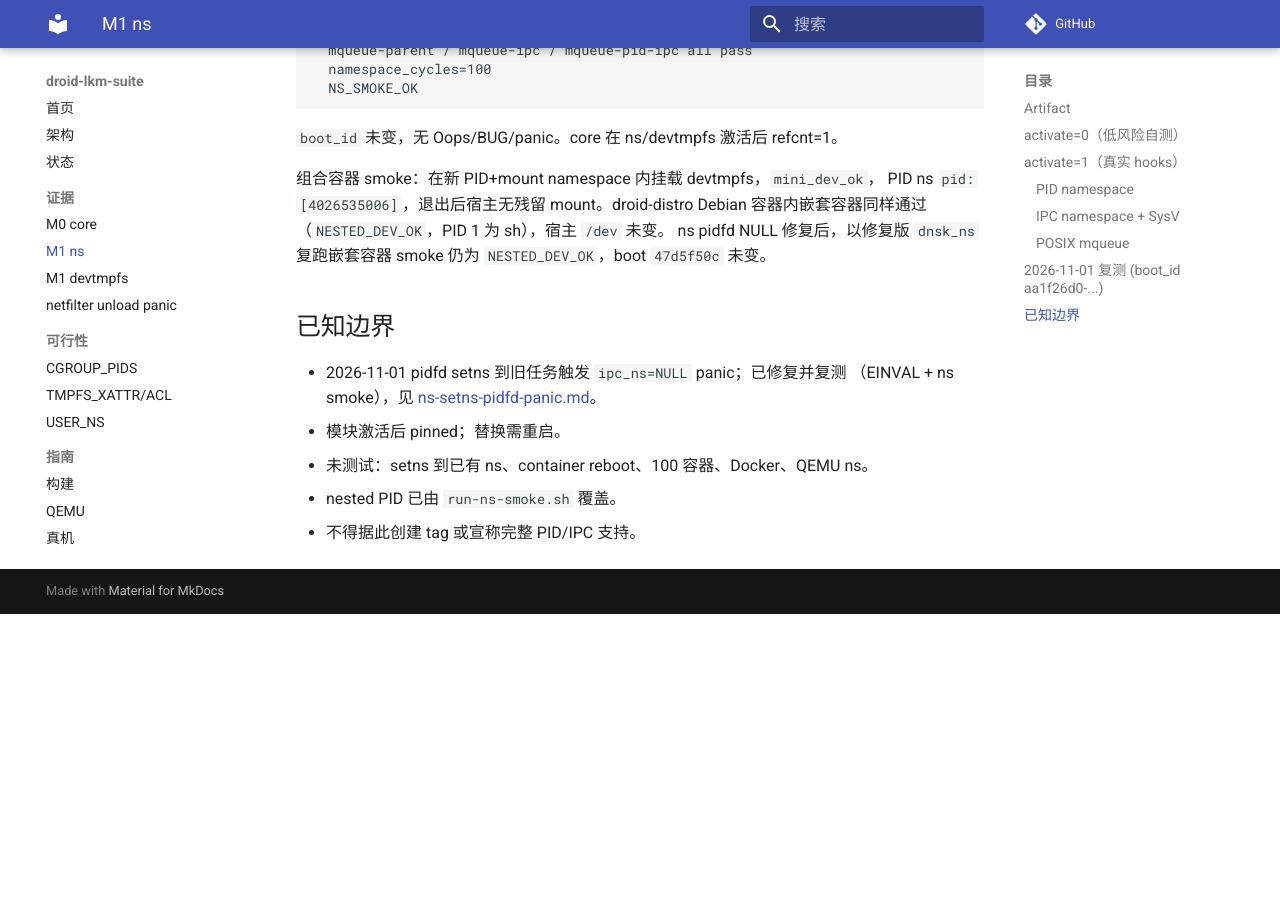
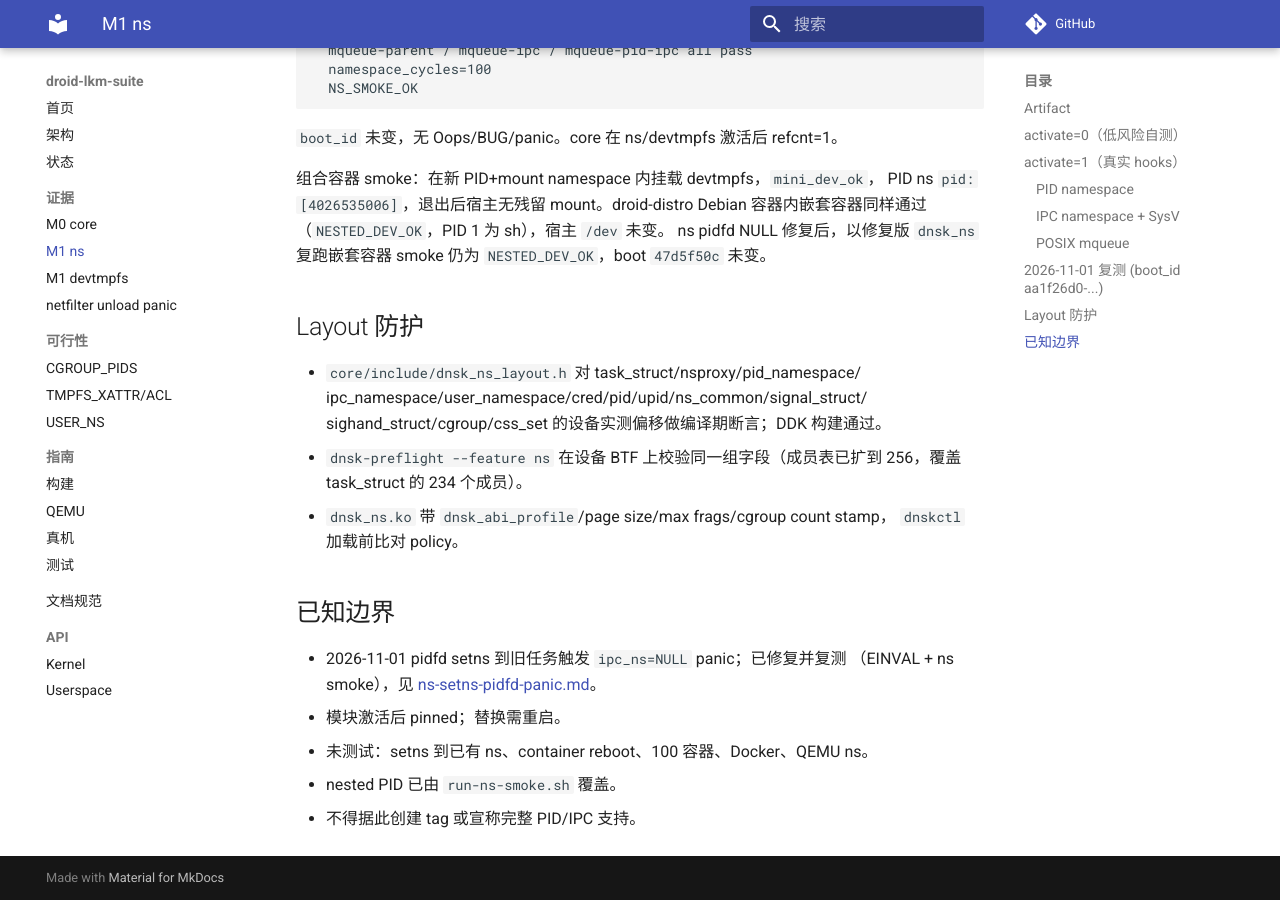
Before and after one commit to uobe1/droid-lkm-suite, an MkDocs documentation site: the page built from docs/evidence/m1-ns.md, in a window 1280 px wide and 900 px high, scrolled down 1920 px. Built offline with MkDocs 1.6.1 and Material for MkDocs 9.7.7, drawn with Linux system fonts in a browser that asks for light colours; comment, search, counter and statistics services are not loaded; before the commit the page ends 2534 px from its top, so only the background shows below that.

Commit message:
docs(ns): document layout asserts and preflight

```diff
--- a/docs/evidence/m1-ns.md
+++ b/docs/evidence/m1-ns.md
@@ -99,6 +99,16 @@ PID ns `pid:[4026535006]`，退出后宿主无残留 mount。droid-distro Debian
 ns pidfd NULL 修复后，以修复版 `dnsk_ns` 复跑嵌套容器 smoke 仍为
 `NESTED_DEV_OK`，boot `47d5f50c` 未变。
 
+## Layout 防护
+
+- `core/include/dnsk_ns_layout.h` 对 task_struct/nsproxy/pid_namespace/
+  ipc_namespace/user_namespace/cred/pid/upid/ns_common/signal_struct/
+  sighand_struct/cgroup/css_set 的设备实测偏移做编译期断言；DDK 构建通过。
+- `dnsk-preflight --feature ns` 在设备 BTF 上校验同一组字段（成员表已扩到
+  256，覆盖 task_struct 的 234 个成员）。
+- `dnsk_ns.ko` 带 `dnsk_abi_profile`/page size/max frags/cgroup count stamp，
+  `dnskctl` 加载前比对 policy。
+
 ## 已知边界
 
 - 2026-11-01 pidfd setns 到旧任务触发 `ipc_ns=NULL` panic；已修复并复测
```
Also changed, not shown: docs/evidence/abi-config-scope.md (+4 -1 lines).
